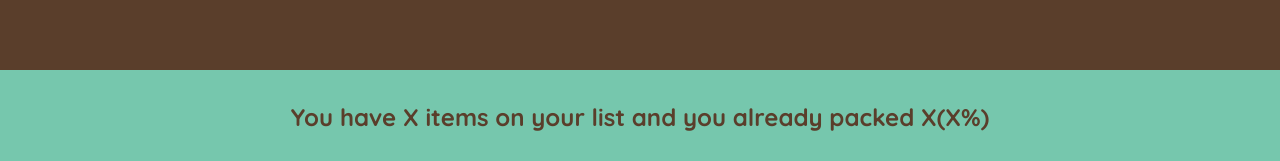
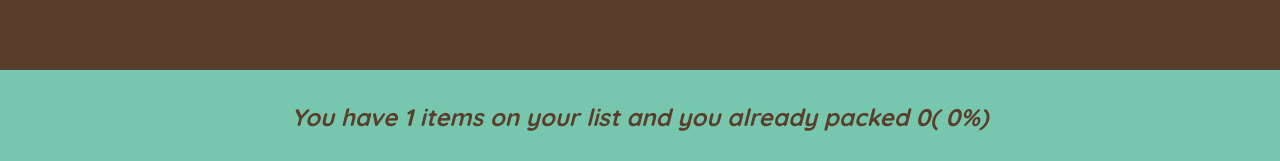
Before and after one commit to aji70/TraveldApp, a React (Create React App) app in the folder frontEnd/: page / in a window 1280 px wide. Both pictures are taken after typing "Sample" into the empty fields and a click on the button "ADD". Shown: the part 636-797 px from the top of the page. Built offline with nearby package versions, Linux system fonts and the light colour scheme.

Commit message:
footer update

```diff
--- a/frontEnd/src/App.js
+++ b/frontEnd/src/App.js
@@ -2,6 +2,7 @@
 
 export default function App() {
   const [items, setItems] = useState([]);
+
   function handleAddItems(item) {
     setItems((items) => [...items, item]);
   }
@@ -27,7 +28,7 @@
         onDeleteItem={handleDeleteItem}
         onToggleItems={handleToggleItem}
       />
-      <Stats />
+      <Stats items={items} />
     </div>
   );
 }
@@ -114,10 +115,24 @@
     </li>
   );
 }
-function Stats() {
+function Stats({ items }) {
+  const numItems = items.length;
+  const numPacked = items.filter((item) => item.packed).length;
+  const percentage = Math.round((numPacked / numItems) * 100);
+  if (!items.length)
+    return (
+      <p className="stats">
+        <em>Start adding items to you Packing List</em>
+      </p>
+    );
   return (
     <footer className="stats">
-      You have X items on your list and you already packed X(X%)
+      <em>
+        {percentage === 100
+          ? `You are All Packed and Ready to go`
+          : `You have ${numItems} items on your list and you already packed ${numPacked}(
+          ${percentage}%)`}
+      </em>
     </footer>
   );
 }
```
